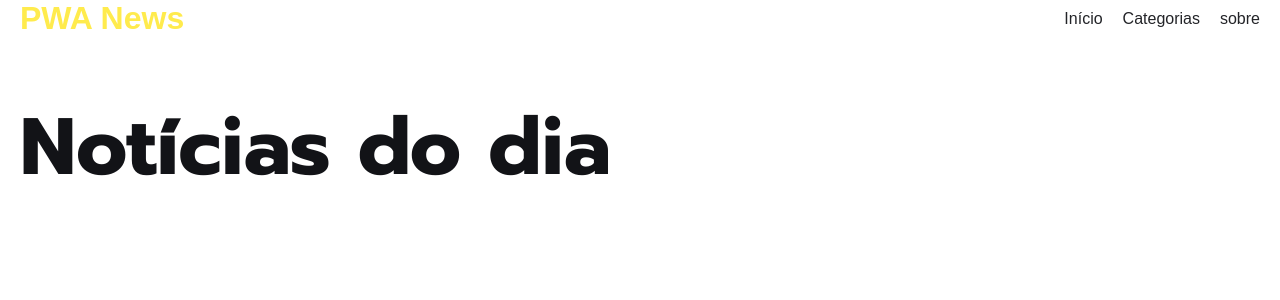
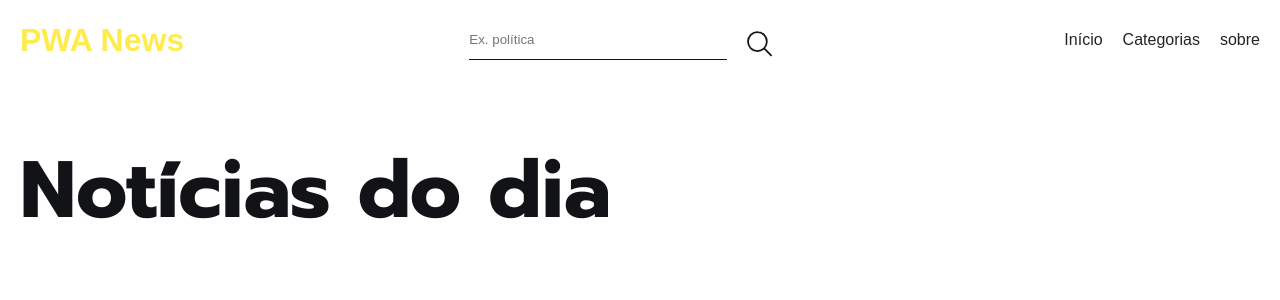
Before and after one commit to ICarlosMarinho/pwa-news, a React app: page / in a window 1280 px wide. Shown: the top 300 px of the page. Built offline with nearby package versions, Linux system fonts and the light colour scheme; no server answers; a web font is replaced by a local one.

Commit message:
Add SearchBar component

```diff
--- a/src/components/Header/index.tsx
+++ b/src/components/Header/index.tsx
@@ -2,6 +2,7 @@ import { FC, useEffect, useState } from "react";
 
 import { debounce } from "../../utils";
 import Navbar from "../Navbar";
+import SearchBar from "../SearchBar";
 
 import { HeaderContainer, Logo } from "./style";
 
@@ -19,6 +20,7 @@ const Header: FC = () => {
   return (
     <HeaderContainer scroll={scroll}>
       <Logo>PWA News</Logo>
+      <SearchBar scroll={scroll} />
       <Navbar
         scroll={scroll}
         items={[
--- a/src/components/Header/style.ts
+++ b/src/components/Header/style.ts
@@ -10,10 +10,11 @@ export const HeaderContainer = styled.header<Props>`
   justify-content: space-between;
   align-items: center;
   position: sticky;
+  height: 80px;
   top: 0;
   background-color: ${(props) =>
     props.scroll > 0 ? `${props.theme.colors.text}FA` : "transparent"};
-  transition: background-color 0.5s ease-in;
+  transition: background-color 0.3s ease-in;
   padding: 0 20px;
 `;
 
--- /dev/null
+++ b/src/components/SearchBar/index.tsx
@@ -0,0 +1,43 @@
+import { FC, useState, FormEvent } from "react";
+
+import { Button, Input, SearchBarContainer, Glass } from "./style";
+
+interface Props {
+  scroll: number;
+}
+
+const SearchBar: FC<Props> = ({ scroll }) => {
+  const [searchStr, setSearchStr] = useState("");
+
+  const handleSubmit = (evt: FormEvent<HTMLFormElement>) =>
+    evt.preventDefault();
+
+  return (
+    <SearchBarContainer onSubmit={handleSubmit}>
+      <Input
+        type="search"
+        value={searchStr}
+        onChange={(evt) => setSearchStr(evt.target.value)}
+        placeholder="Ex. política"
+        required
+        maxLength={100}
+        scroll={scroll}
+      />
+      <Button type="submit" scroll={scroll} aria-label="Buscar notícia">
+        <Glass
+          scroll={scroll}
+          xmlns="http://www.w3.org/2000/svg"
+          width="80%"
+          height="80%"
+          viewBox="0 0 71.967 71.967">
+          <path
+            d="M29.306 227.85A26.458 26.458 0 0 0 2.847 254.31a26.458 26.458 0 0 0 26.459 26.458 26.458 26.458 0 0 0 26.458-26.458 26.458 26.458 0 0 0-26.458-26.459Zm19.031 45.581 20.748 20.747z"
+            transform="translate(0 -225.033)"
+          />
+        </Glass>
+      </Button>
+    </SearchBarContainer>
+  );
+};
+
+export default SearchBar;
--- /dev/null
+++ b/src/components/SearchBar/style.ts
@@ -0,0 +1,49 @@
+import styled from "styled-components";
+
+export const SearchBarContainer = styled.form`
+  display: flex;
+  gap: 20px;
+  width: 25%;
+  height: fit-content;
+`;
+
+interface Props {
+  scroll: number;
+}
+
+export const Input = styled.input<Props>`
+  height: 40px;
+  border: none;
+  outline: none;
+  background-color: transparent;
+  border-bottom: 1px solid
+    ${(props) => (props.scroll > 0 ? "#fff" : props.theme.colors.title)};
+
+  color: ${(props) => (props.scroll > 0 ? "#fff" : props.theme.colors.text)};
+  &:focus {
+    border-bottom: 2px solid ${(props) => props.theme.colors.primary};
+  }
+  flex: 1;
+`;
+
+export const Button = styled.button<Props>`
+  height: 40px;
+  width: fit-content;
+  border: none;
+  outline: none;
+  display: flex;
+  align-items: flex-end;
+  background-color: transparent;
+  &:hover {
+    cursor: pointer;
+  }
+`;
+
+export const Glass = styled.svg<Props>`
+  fill: none;
+  stroke: ${(props) => (props.scroll > 0 ? "#fff" : props.theme.colors.title)};
+  stroke-width: 5px;
+  stroke-opacity: 1;
+`;
+
+//style="fill:none;fill-opacity:1;stroke:#2d2d2d;stroke-width:5.29166651;stroke-linecap:round;stroke-linejoin:round;stroke-miterlimit:4;stroke-dasharray:none;stroke-opacity:1"
--- a/src/views/Home/style.ts
+++ b/src/views/Home/style.ts
@@ -7,7 +7,7 @@ export const HomeContainer = styled.div`
     "page-title"
     "headline"
     "news-list";
-  grid-template-rows: repeat(2, 40px) fit-content auto;
+  grid-template-rows: 80px repeat(fit-content, 2) auto;
   grid-template-columns: 100%;
   row-gap: 50px;
 `;
```
Also changed, not shown: src/components/SearchBar/test.tsx (added).
